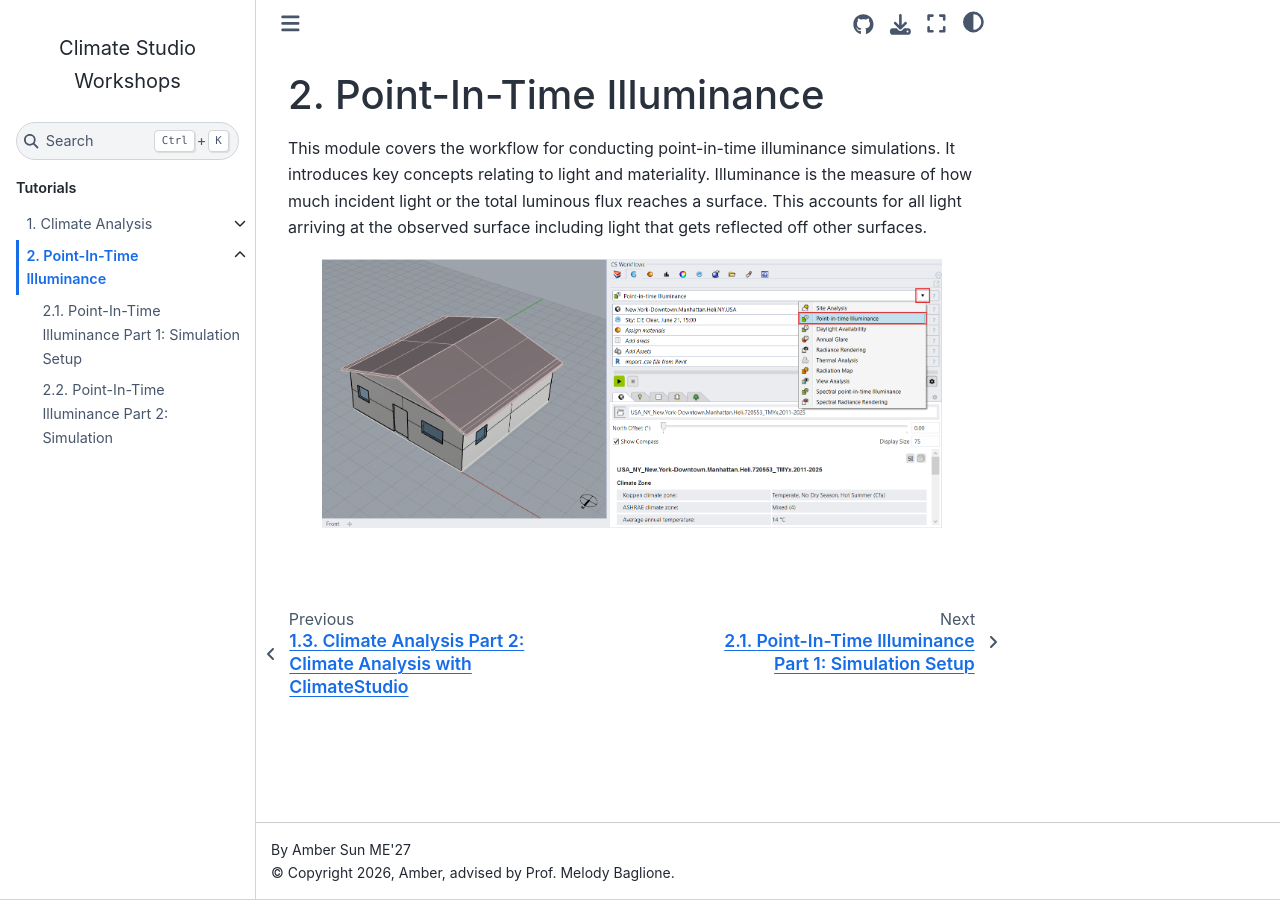
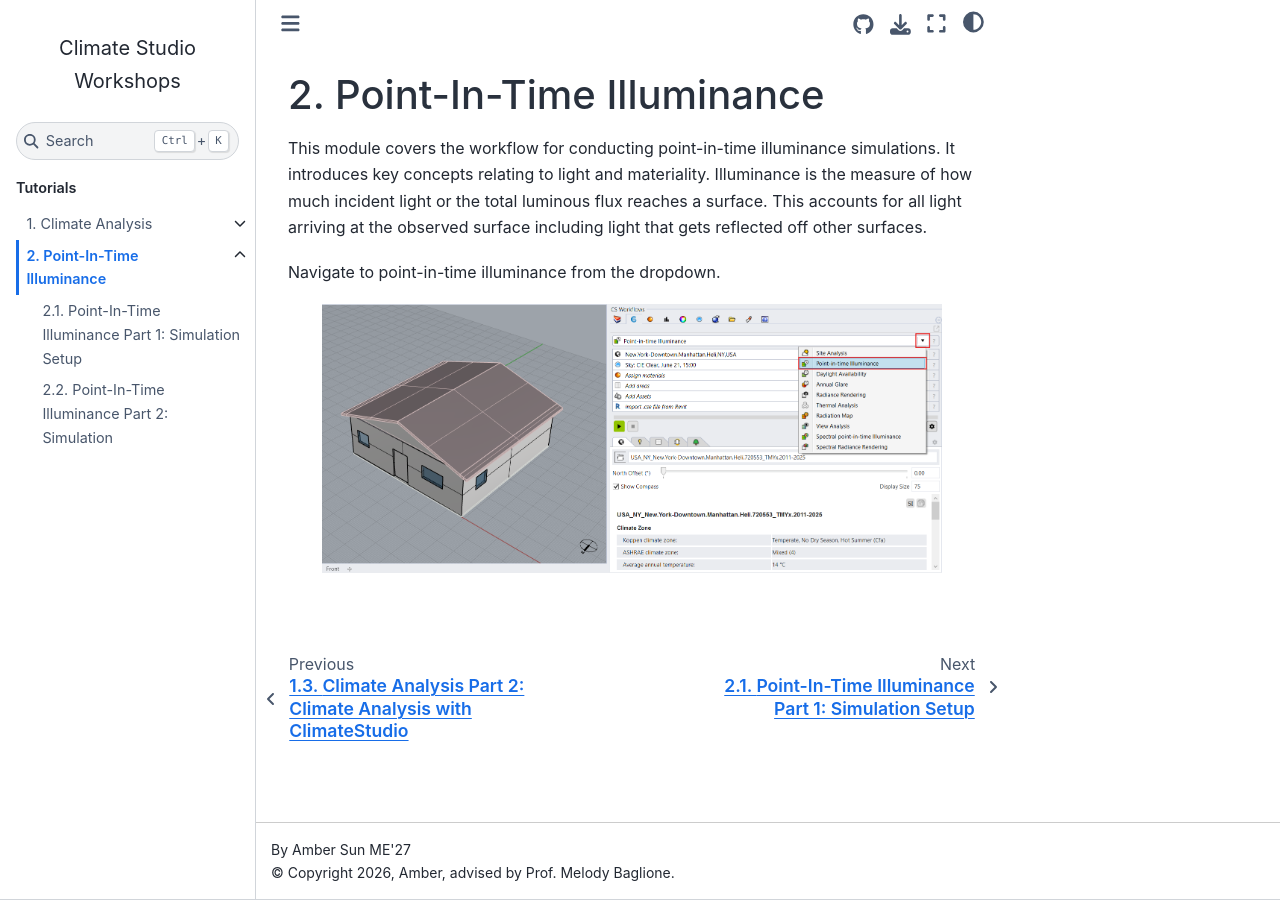
Before and after one commit to amber289/climatestudiotutorial, a Jupyter Book: the page built from workshops/docs/02_module-two.md, in a window 1280 px wide. Built offline with Jupyter Book 1.0.4 settings and Sphinx 7.4.7 and the Sphinx Book theme 1.1.4, drawn with Linux system fonts in a browser that asks for light colours.

Commit message:
Update 02_module-two.md

````diff
--- a/workshops/docs/02_module-two.md
+++ b/workshops/docs/02_module-two.md
@@ -1,6 +1,8 @@
 # Point-In-Time Illuminance
 
 This module covers the workflow for conducting point-in-time illuminance simulations. It introduces key concepts relating to light and materiality. Illuminance is the measure of how much incident light or the total luminous flux reaches a surface. This accounts for all light arriving at the observed surface including light that gets reflected off other surfaces.
+
+Navigate to point-in-time illuminance from the dropdown.
 
 ```{image} ../static/point1/point1_1.png
 :width: 90%
````
